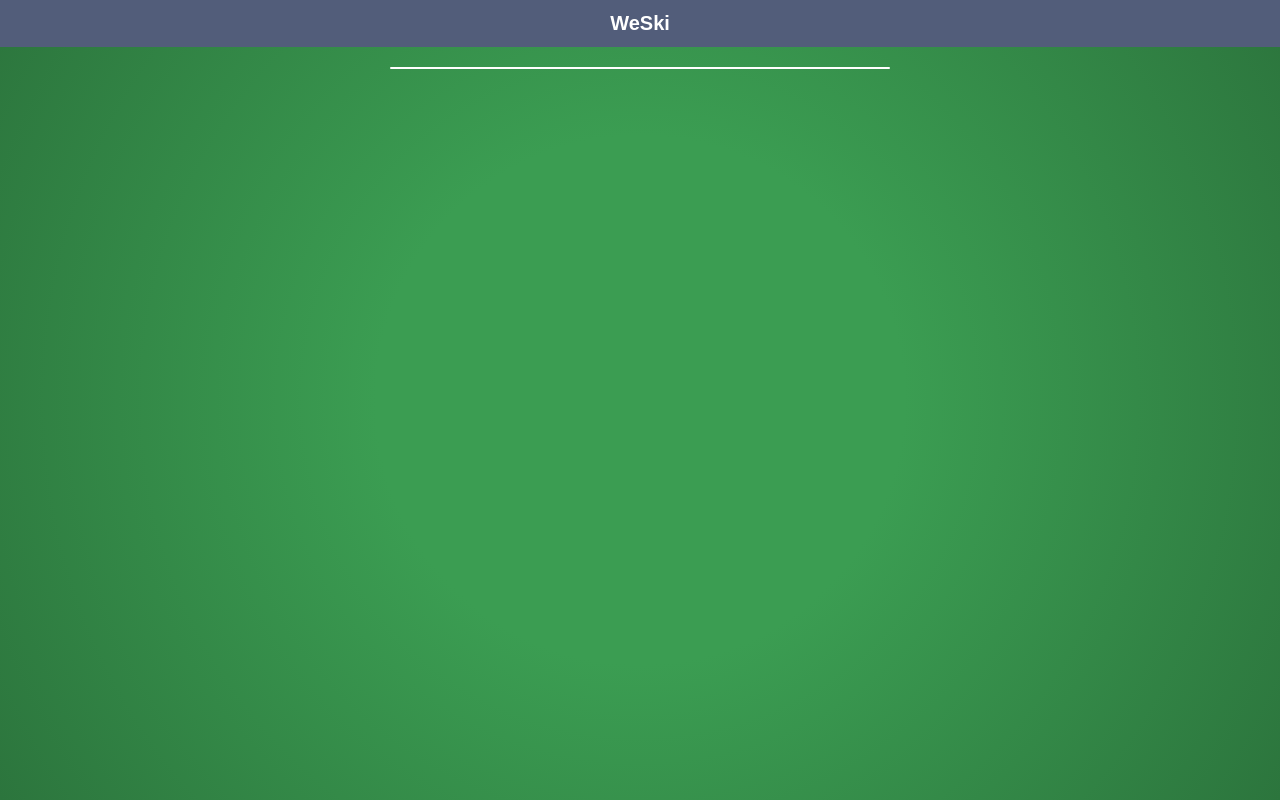
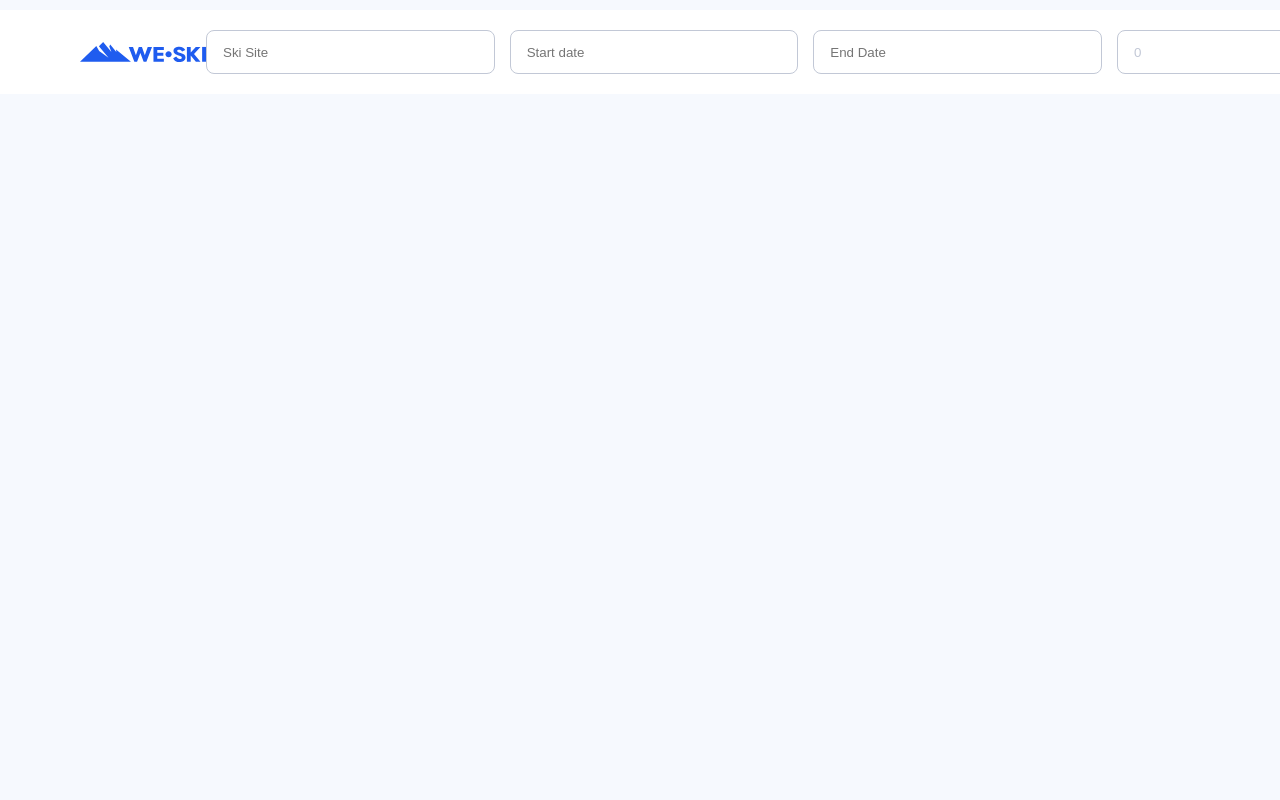
Before and after one commit to zoharharuv/weski, a React (Create React App) app in the folder frontend/: page / in a window 1280 px wide. Built offline with nearby package versions, Linux system fonts and the light colour scheme.

Commit message:
mainpage start

```diff
--- a/frontend/src/App.jsx
+++ b/frontend/src/App.jsx
@@ -1,31 +1,19 @@
 import React from 'react';
 import styled from 'styled-components';
-import { AppHeader } from './components';
 import { MainPage } from './pages/MainPage';
 
 const StyledApp = styled.section`
 	height: 100vh;
 	overflow-x: hidden;
-	gap: 32px;
 	display: flex;
 	flex-direction: column;
-	gap: 10px;
-`;
-
-const MainLayout = styled.main`
-	padding-inline: 8vw;
-	@include for-mobile-layout {
-		padding-inline: 4vw;
-	}
+	background-color: ${({ theme }) => theme.colors.lightBlue};
 `;
 
 export function App() {
 	return (
 		<StyledApp>
-			<AppHeader />
-			<MainLayout>
-				<MainPage />
-			</MainLayout>
+			<MainPage />
 		</StyledApp>
 	);
 }
--- a/frontend/src/pages/MainPage.jsx
+++ b/frontend/src/pages/MainPage.jsx
@@ -1,7 +1,8 @@
-import React, { useState } from 'react';
+import React, { useEffect, useState, useCallback } from 'react';
 import styled from 'styled-components';
-import { Divider, Loader } from '../components';
+import { Divider, Loader, SearchBar } from '../components';
 import { TEXT } from '../consts';
+import { useForm } from '../hooks/useForm';
 import { skiService } from '../services/ski.service';
 
 const StyledMainPage = styled.section`
@@ -14,38 +15,45 @@ const StyledMainPage = styled.section`
 	margin-top: 10px;
 `;
 
-
 export const MainPage = () => {
 	const [alertMessage, setAlertMessage] = useState('');
 	const [isLoading, setIsLoading] = useState(false);
 
-	const [player, setPlayer] = useState({
-		name: 'player',
-		score: 0,
-		deck: [],
+	const [skiSites, setSkiSites] = useState([]);
+	const [query, handleChange, setQuery] = useForm({
+		ski_site: '',
+		from_date: '',
+		to_date: '',
+		group_size: 0,
 	});
 
-	const startGame = async () => {
+	const handleSearch = async () => {
 		setIsLoading(true);
 		try {
+			const q = {
+				ski_site: 1,
+				from_date: '12/04/2022',
+				to_date: '12/11/2022',
+				group_size: 4,
+			};
+
+			const sites = await skiService.search(q);
+			setSkiSites(sites);
+			setIsLoading(false);
 		} catch (e) {
 			setIsLoading(false);
 			setAlertMessage(e.message);
 		}
 	};
 
-
 	if (!!alertMessage) {
 		return <h1>{alertMessage}</h1>;
 	}
 
-	return isLoading ? (
-		<Loader />
-	) : (
+	return (
 		<StyledMainPage>
-
-			<Divider />
-
+			<SearchBar fields={query} onChange={handleChange} onSearch={handleSearch} />
+			{isLoading ? <Loader /> : ''}
 		</StyledMainPage>
 	);
 };
```
Also changed, not shown: frontend/src/services/utils.js (deleted, +0 -19 lines).
